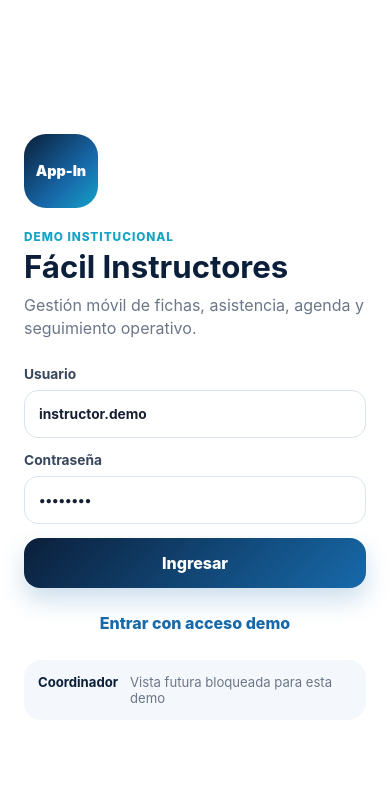
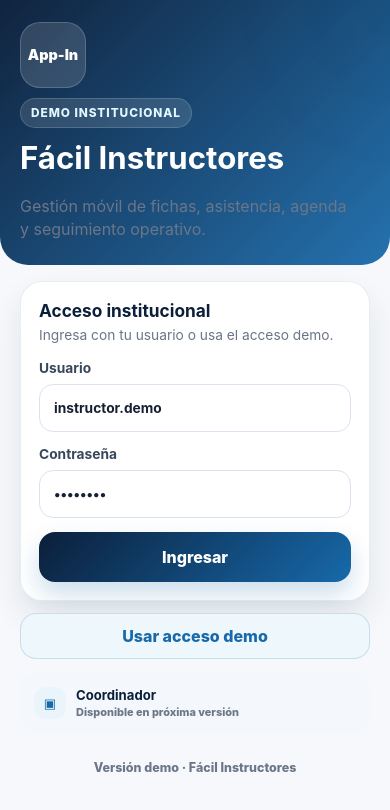
Before and after one commit to Whitefox9/app_in, a React (Vite) app: page / in a window 390 px wide. Shown: the top 810 px of the page. Built offline with nearby package versions, Linux system fonts and the light colour scheme.

Commit message:
Corregir layout responsive movil

```diff
--- a/src/components/AppShell.tsx
+++ b/src/components/AppShell.tsx
@@ -13,6 +13,7 @@ export function AppShell({ activeTab, children, onTabChange }: AppShellProps) {
     <div className="app-shell">
       <div className="phone-frame">
         <main className="screen-content">{children}</main>
+        <div id="contextual-action-root" />
         <BottomNav activeTab={activeTab} onTabChange={onTabChange} />
       </div>
     </div>
--- /dev/null
+++ b/src/components/ContextualActionBar.tsx
@@ -0,0 +1,37 @@
+import { createPortal } from 'react-dom'
+
+interface ContextualAction {
+  label: string
+  onClick: () => void
+  disabled?: boolean
+}
+
+interface ContextualActionBarProps {
+  secondary: ContextualAction
+  primary?: ContextualAction
+}
+
+export function ContextualActionBar({ secondary, primary }: ContextualActionBarProps) {
+  const root = document.getElementById('contextual-action-root')
+  const bar = (
+    <div className="contextual-action-bar" role="navigation" aria-label="Acciones contextuales">
+      <button type="button" className="secondary-action contextual-action-secondary" onClick={secondary.onClick}>
+        {secondary.label}
+      </button>
+      {primary ? (
+        <button
+          type="button"
+          className="primary contextual-action-primary"
+          onClick={primary.onClick}
+          disabled={primary.disabled}
+        >
+          {primary.label}
+        </button>
+      ) : (
+        <span aria-hidden="true" />
+      )}
+    </div>
+  )
+
+  return root ? createPortal(bar, root) : null
+}
--- a/src/index.css
+++ b/src/index.css
@@ -29,10 +29,15 @@
   box-sizing: border-box;
 }
 
+html {
+  min-height: 100%;
+}
+
 body {
   margin: 0;
   min-width: 320px;
   min-height: 100vh;
+  min-height: 100dvh;
 }
 
 button,
@@ -117,9 +122,10 @@ dl {
 .login-shell,
 .app-shell {
   min-height: 100vh;
+  min-height: 100dvh;
   display: grid;
   place-items: center;
-  padding: 18px;
+  padding: calc(18px + env(safe-area-inset-top)) 18px calc(18px + env(safe-area-inset-bottom));
   background:
     radial-gradient(circle at top left, rgba(21, 163, 199, 0.22), transparent 30%),
     linear-gradient(145deg, #f5f8fc 0%, #e8eef6 52%, #dce5ef 100%);
@@ -129,7 +135,8 @@ dl {
   position: relative;
   width: min(100%, 430px);
   height: min(920px, calc(100vh - 28px));
-  min-height: 680px;
+  height: min(920px, calc(100dvh - 28px));
+  min-height: min(680px, calc(100dvh - 28px));
   background: #f6f8fb;
   border: 1px solid rgba(11, 31, 58, 0.12);
   border-radius: 30px;
@@ -138,10 +145,17 @@ dl {
 }
 
 .screen-content {
-  height: 100%;
+  position: absolute;
+  inset: 0 0 calc(94px + env(safe-area-inset-bottom)) 0;
+  height: auto;
   overflow-y: auto;
-  padding: 24px 18px 104px;
+  padding: 24px 18px 18px;
   scrollbar-width: none;
+}
+
+.phone-frame:has(.contextual-action-bar) .screen-content {
+  inset-block-end: calc(174px + env(safe-area-inset-bottom));
+  padding-bottom: 18px;
 }
 
 .screen-content::-webkit-scrollbar {
@@ -158,10 +172,11 @@ dl {
 .login-card {
   width: min(100%, 430px);
   border-radius: 30px;
-  padding: 34px 24px 24px;
+  padding: 0;
   background: var(--surface);
   box-shadow: var(--shadow);
   border: 1px solid rgba(11, 31, 58, 0.08);
+  overflow: hidden;
 }
 
 .brand-mark {
@@ -175,7 +190,6 @@ dl {
   font-size: 1.45rem;
   font-weight: 900;
   letter-spacing: 0;
-  margin-bottom: 22px;
 }
 
 .brand-mark span {
@@ -203,6 +217,44 @@ dl {
   letter-spacing: 0;
 }
 
+.login-hero {
+  display: grid;
+  gap: 10px;
+  padding: 28px 24px 24px;
+  color: #fff;
+  background:
+    linear-gradient(135deg, rgba(11, 31, 58, 0.98), rgba(23, 105, 170, 0.94)),
+    radial-gradient(circle at top right, rgba(21, 163, 199, 0.28), transparent 40%);
+}
+
+.login-hero .brand-mark {
+  width: 66px;
+  height: 66px;
+  border-radius: 20px;
+  background: rgba(255, 255, 255, 0.14);
+  border: 1px solid rgba(255, 255, 255, 0.18);
+}
+
+.login-hero .app-kicker {
+  justify-self: start;
+  border-radius: 999px;
+  padding: 7px 10px;
+  color: #dff7ff;
+  background: rgba(255, 255, 255, 0.12);
+  border: 1px solid rgba(255, 255, 255, 0.16);
+}
+
+.login-hero h1 {
+  margin-top: 4px;
+  color: #fff;
+}
+
+.login-hero p {
+  max-width: 330px;
+  color: rgba(255, 255, 255, 0.78);
+  margin-top: 0;
+}
+
 .login-card p,
 .section-header p,
 .dashboard-hero p {
@@ -214,7 +266,28 @@ dl {
 .login-form {
   display: grid;
   gap: 14px;
-  margin-top: 26px;
+  margin: 18px 20px 0;
+  padding: 18px;
+  border-radius: 22px;
+  background: #fff;
+  border: 1px solid rgba(11, 31, 58, 0.08);
+  box-shadow: 0 16px 32px rgba(11, 31, 58, 0.09);
+}
+
+.login-form-heading {
+  display: grid;
+  gap: 5px;
+}
+
+.login-form-heading h2 {
+  color: var(--navy);
+  font-size: 1.08rem;
+}
+
+.login-form-heading p {
+  color: var(--muted);
+  margin-top: 0;
+  font-size: 0.86rem;
 }
 
 label {
@@ -270,18 +343,21 @@ select:focus {
 .text-button {
   width: 100%;
   min-height: 46px;
-  margin-top: 12px;
-  border: 0;
-  background: transparent;
+  margin: 12px 20px 0;
+  width: calc(100% - 40px);
+  border: 1px solid rgba(23, 105, 170, 0.18);
+  border-radius: 16px;
+  background: #eef7fb;
   color: var(--blue);
   font-weight: 800;
 }
 
 .locked-role {
-  display: flex;
-  justify-content: space-between;
-  gap: 12px;
-  margin-top: 14px;
+  display: grid;
+  grid-template-columns: auto 1fr;
+  align-items: center;
+  gap: 10px;
+  margin: 14px 20px 0;
   padding: 14px;
   border-radius: 18px;
   background: var(--soft);
@@ -289,8 +365,36 @@ select:focus {
   font-size: 0.82rem;
 }
 
+.locked-role > span {
+  width: 32px;
+  height: 32px;
+  border-radius: 12px;
+  display: grid;
+  place-items: center;
+  color: var(--blue);
+  background: #eaf5fb;
+}
+
+.locked-role div {
+  display: grid;
+  gap: 2px;
+}
+
 .locked-role strong {
   color: var(--navy);
+}
+
+.locked-role small {
+  color: var(--muted);
+  font-weight: 800;
+}
+
+.login-version {
+  padding: 16px 20px 20px;
+  color: var(--muted);
+  font-size: 0.78rem;
+  font-weight: 800;
+  text-align: center;
 }
 
 .dashboard-hero {
@@ -581,7 +685,7 @@ select:focus {
   position: absolute;
   left: 12px;
   right: 12px;
-  bottom: 12px;
+  bottom: calc(12px + env(safe-area-inset-bottom));
   display: grid;
   grid-template-columns: repeat(5, 1fr);
   gap: 4px;
@@ -1110,6 +1214,34 @@ dd {
   color: var(--blue);
   background: #eef7fb;
   font-weight: 800;
+}
+
+.contextual-action-bar {
+  position: absolute;
+  left: 12px;
+  right: 12px;
+  bottom: calc(102px + env(safe-area-inset-bottom));
+  z-index: 12;
+  display: grid;
+  grid-template-columns: 1fr 1.18fr;
+  gap: 10px;
+  padding: 10px;
+  border-radius: 22px;
+  background: rgba(255, 255, 255, 0.96);
+  border: 1px solid rgba(11, 31, 58, 0.1);
+  box-shadow: 0 14px 34px rgba(11, 31, 58, 0.16);
+  backdrop-filter: blur(14px);
+}
+
+.contextual-action-bar > span {
+  min-height: 50px;
+}
+
+.contextual-action-secondary,
+.contextual-action-primary {
+  min-width: 0;
+  min-height: 50px;
+  padding: 0 12px;
 }
 
 .search-field {
@@ -1907,20 +2039,37 @@ dd {
   .login-card {
     width: 100%;
     height: 100vh;
+    height: 100dvh;
     min-height: 100vh;
+    min-height: 100dvh;
     border-radius: 0;
     border: 0;
     box-shadow: none;
   }
 
   .login-card {
-    display: flex;
-    flex-direction: column;
-    justify-content: center;
+    display: block;
+    overflow-y: auto;
+    background: #f6f8fb;
   }
 
+  .login-hero {
+    border-radius: 0 0 28px 28px;
+    padding: calc(22px + env(safe-area-inset-top)) 20px 24px;
+  }
+
+  .login-form {
+    margin-top: 16px;
+  }
+
   .screen-content {
-    padding: 22px 16px 104px;
+    inset: 0 0 calc(92px + env(safe-area-inset-bottom)) 0;
+    padding: 22px 16px 18px;
+  }
+
+  .phone-frame:has(.contextual-action-bar) .screen-content {
+    inset-block-end: calc(174px + env(safe-area-inset-bottom));
+    padding-bottom: 18px;
   }
 
   .dashboard-hero {
@@ -1957,6 +2106,18 @@ dd {
     right: 8px;
   }
 
+  .contextual-action-bar {
+    left: 8px;
+    right: 8px;
+    bottom: calc(100px + env(safe-area-inset-bottom));
+    grid-template-columns: 1fr;
+  }
+
+  .phone-frame:has(.contextual-action-bar) .screen-content {
+    inset-block-end: calc(238px + env(safe-area-inset-bottom));
+    padding-bottom: 18px;
+  }
+
   .nav-item {
     font-size: 0.62rem;
   }
--- a/src/screens/ApprenticeDetailScreen.tsx
+++ b/src/screens/ApprenticeDetailScreen.tsx
@@ -1,4 +1,5 @@
 import { AppHeader } from '../components/AppHeader'
+import { ContextualActionBar } from '../components/ContextualActionBar'
 import { RecentAttendanceList } from '../components/RecentAttendanceList'
 import type { AttendanceRecord, Learner, TrainingGroup } from '../types'
 
@@ -21,7 +22,6 @@ export function ApprenticeDetailScreen({
         eyebrow="APRENDIZ"
         title={learner.name}
         subtitle={`${learner.documentType} ${learner.documentNumber} · Ficha ${group.number}`}
-        backButton={{ label: '‹ Volver a ficha', onClick: onBack }}
         infoCards={[
           { label: 'Programa', value: group.program },
           { label: 'Teléfono', value: learner.phone },
@@ -72,6 +72,8 @@ export function ApprenticeDetailScreen({
         </div>
         <RecentAttendanceList learner={learner} group={group} records={records} />
       </section>
+
+      <ContextualActionBar secondary={{ label: '‹ Volver a ficha', onClick: onBack }} />
     </div>
   )
 }
--- a/src/screens/AttendanceHistoryScreen.tsx
+++ b/src/screens/AttendanceHistoryScreen.tsx
@@ -1,4 +1,5 @@
 import { AppHeader } from '../components/AppHeader'
+import { ContextualActionBar } from '../components/ContextualActionBar'
 import { MetricCard } from '../components/MetricCard'
 import { AttendanceStatusBadge } from '../components/AttendanceStatusBadge'
 import type { AttendanceRecord, AttendanceStatus, Learner, TrainingGroup } from '../types'
@@ -41,7 +42,6 @@ export function AttendanceHistoryScreen({
         title="Consulta de asistencia"
         subtitle="Filtra registros por fecha, mes, aprendiz o estado."
         statusBadge={`Ficha ${group.number}`}
-        backButton={{ label: '‹ Volver a ficha', onClick: onBack }}
         infoCards={[
           { label: 'Ficha', value: group.number },
           { label: 'Periodo', value: groupRecords[0]?.date ?? 'Sin registros' },
@@ -97,6 +97,8 @@ export function AttendanceHistoryScreen({
           </span>
         ))}
       </section>
+
+      <ContextualActionBar secondary={{ label: '‹ Volver a ficha', onClick: onBack }} />
     </div>
   )
 }
--- a/src/screens/LoginScreen.tsx
+++ b/src/screens/LoginScreen.tsx
@@ -6,12 +6,14 @@ export function LoginScreen({ onLogin }: LoginScreenProps) {
   return (
     <div className="login-shell">
       <section className="login-card" aria-labelledby="login-title">
+        <div className="login-hero">
           <div className="brand-mark">
             <span>App-In</span>
           </div>
           <span className="app-kicker">DEMO INSTITUCIONAL</span>
           <h1 id="login-title">Fácil Instructores</h1>
           <p>Gestión móvil de fichas, asistencia, agenda y seguimiento operativo.</p>
+        </div>
 
         <form
           className="login-form"
@@ -20,6 +22,10 @@ export function LoginScreen({ onLogin }: LoginScreenProps) {
             onLogin()
           }}
         >
+          <div className="login-form-heading">
+            <h2>Acceso institucional</h2>
+            <p>Ingresa con tu usuario o usa el acceso demo.</p>
+          </div>
           <label>
             Usuario
             <input type="text" defaultValue="instructor.demo" autoComplete="username" />
@@ -34,12 +40,16 @@ export function LoginScreen({ onLogin }: LoginScreenProps) {
         </form>
 
         <button type="button" className="text-button" onClick={onLogin}>
-          Entrar con acceso demo
+          Usar acceso demo
         </button>
         <div className="locked-role">
+          <span aria-hidden="true">▣</span>
+          <div>
             <strong>Coordinador</strong>
-          <span>Vista futura bloqueada para esta demo</span>
+            <small>Disponible en próxima versión</small>
           </div>
+        </div>
+        <p className="login-version">Versión demo · Fácil Instructores</p>
       </section>
     </div>
   )
```
Also changed, not shown: src/App.tsx (+51 -1 lines), src/screens/AttendanceScreen.tsx (+13 -13 lines), src/screens/FichaReportsScreen.tsx (+19 -1 lines), src/screens/GroupDetailScreen.tsx (+6 -1 lines), src/screens/ReportsScreen.tsx (+9 -1 lines). Lines whose indentation alone changed are shown as unchanged.
